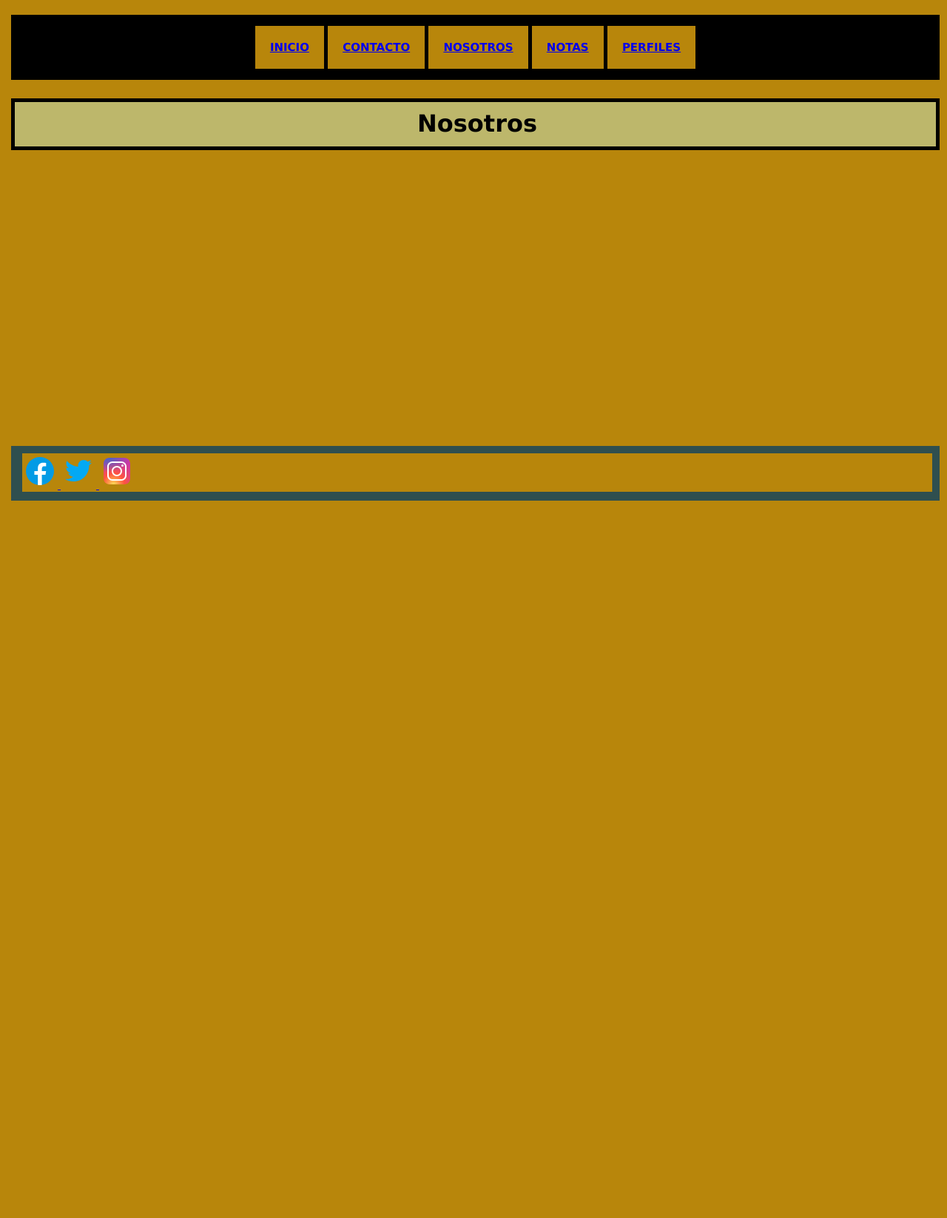
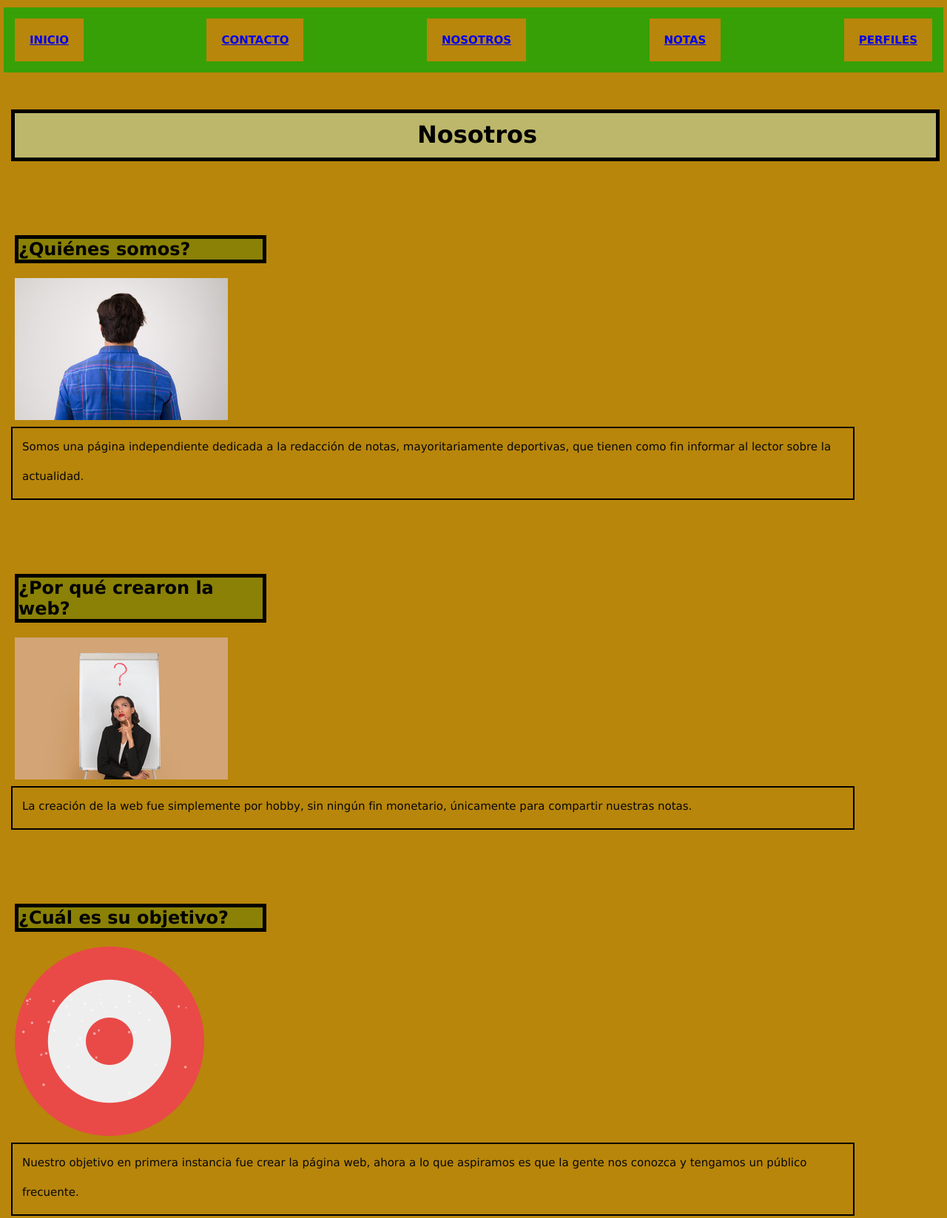
Before and after one commit to TomasAlos/lapiznomade, a plain HTML site: page section/nosotros.html in a window 1280 px wide. Shown: the top 1647 px of the page at 74% size. Before the commit the page ends 800 px from the top, so only its background shows below. Drawn offline with Linux system fonts and the light colour scheme.

Commit message:
segunda entrega

```diff
--- a/css/style.css
+++ b/css/style.css
@@ -13,12 +13,29 @@ h1{
     border: solid black 5px;
 }
 
+h2{
+    text-align: left;
+    font-family: Verdana, Geneva, Tahoma, sans-serif;
+    background-color: rgb(138, 129, 6);
+    border: solid black 5px;
+    margin: 65px 10px 15px 15px;
+}
+
+.p1{
+    text-align: left;
+    font-family: Verdana, Geneva, Tahoma, sans-serif;
+    background-color: rgb(138, 129, 6);
+    margin: 100px 920px 20px 20px;
+    border: solid black 5px;
+}
+
 .subtitulo{
     text-align: center;
     font-family: Verdana, Geneva, Tahoma, sans-serif;
     font-size: 20px;
     margin: 15px 10px 15px 15px;
     padding: 5px 10px 12px 15px;
+    background-color: rgb(173, 168, 97);
 }
 
 #titulo1{
@@ -37,7 +54,9 @@ h1{
     margin: 35px 10px 15px 15px;
     padding: 5px 10px 10px 13px;
     border: solid black 5px;
+    background-color: rgb(138, 129, 6);
 }
+
 
 
 p{
@@ -51,6 +70,22 @@ p{
     color: rgb(8, 8, 8);
 }
 
+#parrafodecontacto{
+    font-family:Verdana, Geneva, Tahoma, sans-serif;
+    font-size: 15px;
+    font-style: normal;
+    font-weight: lighter;
+    text-align: left;
+    line-height: 40px;
+    text-transform: none;
+    color: rgb(8, 8, 8);
+    margin:10px 20px 15px 15px;
+    padding: 5px 5px 10px 13px;
+    border: solid black 1px;
+}
+
+
+
 ul{
     font-family: Verdana, Geneva, Tahoma, sans-serif;
     font-size: 15px;
@@ -59,7 +94,7 @@ ul{
     text-align: center;
     list-style-type: none;
     color: rgb(2, 2, 2);
-    background-color: black;
+    background-color: rgb(19, 16, 16);
     margin: 20px 10px 25px 15px;
     padding: 15px;
 }
@@ -70,6 +105,17 @@ ul li{
     padding: 20px;
 }
 
+.parrafo{
+    text-align: left;
+    font-family:Verdana, Geneva, Tahoma, sans-serif;
+    margin:5px 125px 15px 15px;
+    padding: 5px 5px 10px 13px;
+    border: solid black 2px;
+}
+
+.Imagenes{
+    margin-left: 20px;
+}
 
 #imagen{
     text-align: center;
@@ -86,8 +132,8 @@ ul li{
     padding: 10px 10px 12px 15px;
     background-color: darkslategray;
     position: relative;
-    margin-top: 400px;
-    bottom: 0%;
+    margin-top: 600px;
+    margin-bottom: 0;
 }
 
 #pie{
@@ -95,3 +141,93 @@ ul li{
     padding: 10px 10px 12px 15px;
     background-color: darkslategray;
 }
+
+.grids {
+    display: grid;
+    grid-template-columns: 50% 50%;
+}
+
+.asd:hover{
+    height: 85px;
+    background-color: rgb(4, 189, 4);
+    color: black;
+    }
+
+.asd {
+    transition-property: all;
+    transition-duration: 3s;
+}
+
+
+/*Declaro mis áreas para grid*/
+header{
+    grid-area: header;
+}
+
+nav{
+    grid-area: nav;
+}
+
+section{
+    grid-area: section;
+}
+
+footer{
+    grid-area: footer;
+}
+
+.a1{
+    grid-area: a1;
+}
+
+.a2{
+    grid-area: a2;
+}
+
+.a3{
+    grid-area: a3;
+}
+
+.a4{
+    grid-area: a4;
+}
+
+
+/*empiezo a acomodar por áreas*/
+
+nav{
+    display: grid;
+    gap: 10px;
+    grid-template-areas:
+    "header"
+    "nav"
+    "section"
+    "footer";
+}
+
+
+@media (min-width: 500px){
+    nav ul{
+        display: flex;
+        justify-content: space-between;
+        flex-direction: initial;
+        background-color: goldenrod;
+    }
+}
+
+
+@media (min-width: 768px){
+    nav ul{
+        flex-direction: column;
+        margin: 10px 5px 5px 5px;
+        border: 2px rgb(176, 214, 5);
+        background-color: rgb(228, 213, 12);
+    }
+}
+
+@media (min-width: 1024px){
+    nav ul{
+        flex-direction: row;
+        background-color: rgb(55, 160, 7);
+    }
+}
--- a/section/nosotros.html
+++ b/section/nosotros.html
@@ -1,5 +1,5 @@
 <!DOCTYPE html>
-<html lang="en">
+<html lang="es">
 <head>
     <meta charset="UTF-8">
     <meta http-equiv="X-UA-Compatible" content="IE=edge">
@@ -8,6 +8,7 @@
     <title>Lápiz Nómade</title>
 </head>
 <body>
+    <div class="grillageneral"></div>
     <header>
         <nav>
             <ul>
@@ -33,11 +34,44 @@
     <main>
         <h1>Nosotros</h1>
     </main>
+<div class="grillas">
+    <article class="contenido">
+        <div class="a1">
+        <h2 class="p1">¿Quiénes somos?</h2>
+        <img class="Imagenes" src="../images/back-view-of-a-young-man-standing.jpg" alt="Hombre de espaldas">
+        <p class="parrafo">Somos una página independiente dedicada a la redacción de notas, mayoritariamente deportivas, que tienen como fin informar al lector sobre la actualidad. </p>
+    </div>
+    </article>
+
+    <section>
+        <div class="a2">
+        <h2 class="p1">¿Por qué crearon la web?</h2>
+        <img class="Imagenes" src="../images/attractive-afro-woman-sitting-by-the-whiteboard.jpg" alt="Mujer duditativa">
+        <p class="parrafo">La creación de la web fue simplemente por hobby, sin ningún fin monetario, únicamente para compartir nuestras notas.</p>
+    </div>
+    </section>
+
+    <section>
+        <div class="a3">
+        <h2 class="p1">¿Cuál es su objetivo?</h2>
+        <img class="Imagenes" src="../images/clip-1176.png" alt="foto de un blanco de tiro">
+        <p class="parrafo">Nuestro objetivo en primera instancia fue crear la página web, ahora a lo que aspiramos es que la gente nos conozca y tengamos un público frecuente.</p>
+    </div>
+    </section>
+
+    <article>
+        <div class="a4">
+        <h2 class="p1">¿Monetizan la página?</h2>
+        <img class="Imagenes" src="../images/alternative-blockchain.jpg" alt="monedas apiladas sobre una hoja">
+        <p class="parrafo">No, todavía no se nos presentó la oportunidad de poner algún tipo de publicidad para poder monetizar.</p>
+    </div>
+    </article>
+</div>
 
     <footer class="pie">
         <div>
             <a href="https://www.facebook.com/" target="_blank">
-            <img src="../images/iconofacebook.svg" alt="Icono letra F de Facebook">
+            <img class="Imagenes" src="../images/iconofacebook.svg" alt="Icono letra F de Facebook">
             </a>
             <a href="https://www.twitter.com/" target="_blank">
                 <img src="../images/iconotwitter.svg" alt="Icono pajarito de Twitter">
@@ -47,5 +81,6 @@
             </a>
         </div>
     </footer>
+</div>
 </body>
 </html>
```
Also changed, not shown: index.html (+1 -1 lines), section/contacto.html (+12 -1 lines), images/alternative-blockchain.jpg (added), images/attractive-afro-woman-sitting-by-the-whiteboard.jpg (added), images/back-view-of-a-young-man-standing.jpg (added), images/clip-1176.png (added), images/craft-paper-envelope.jpg (added).
